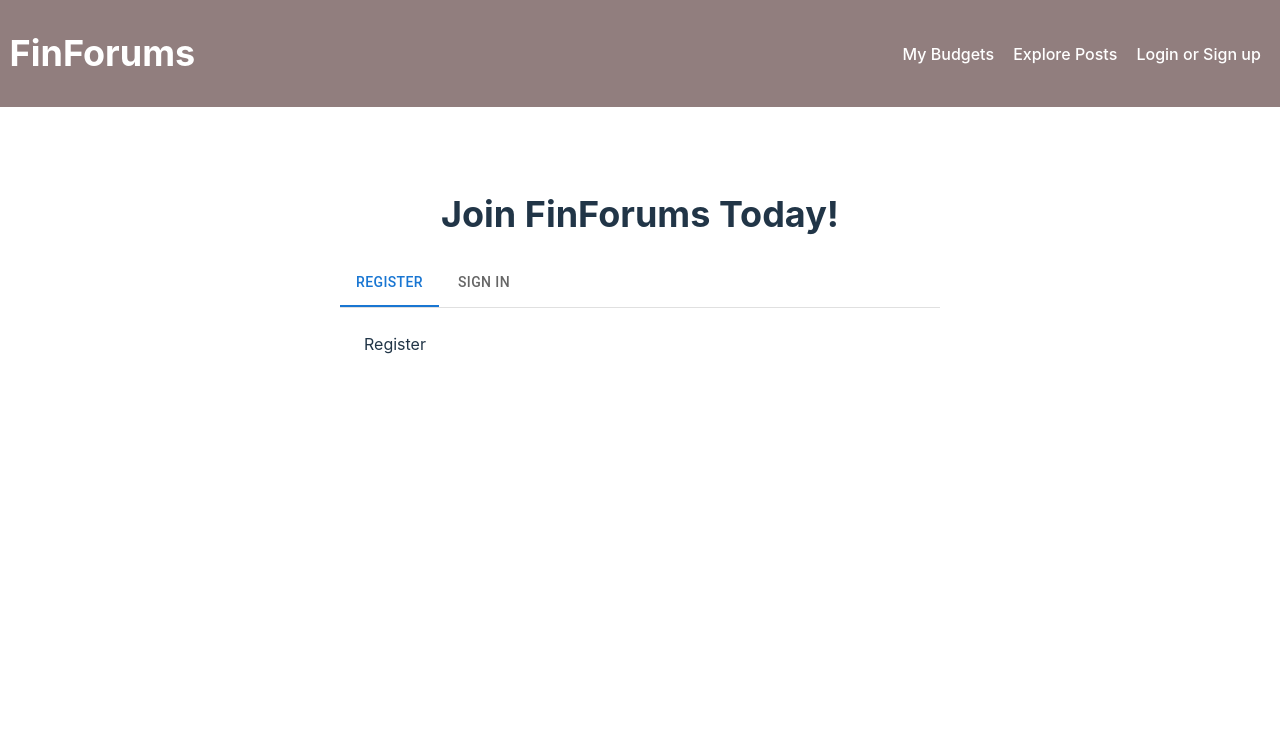
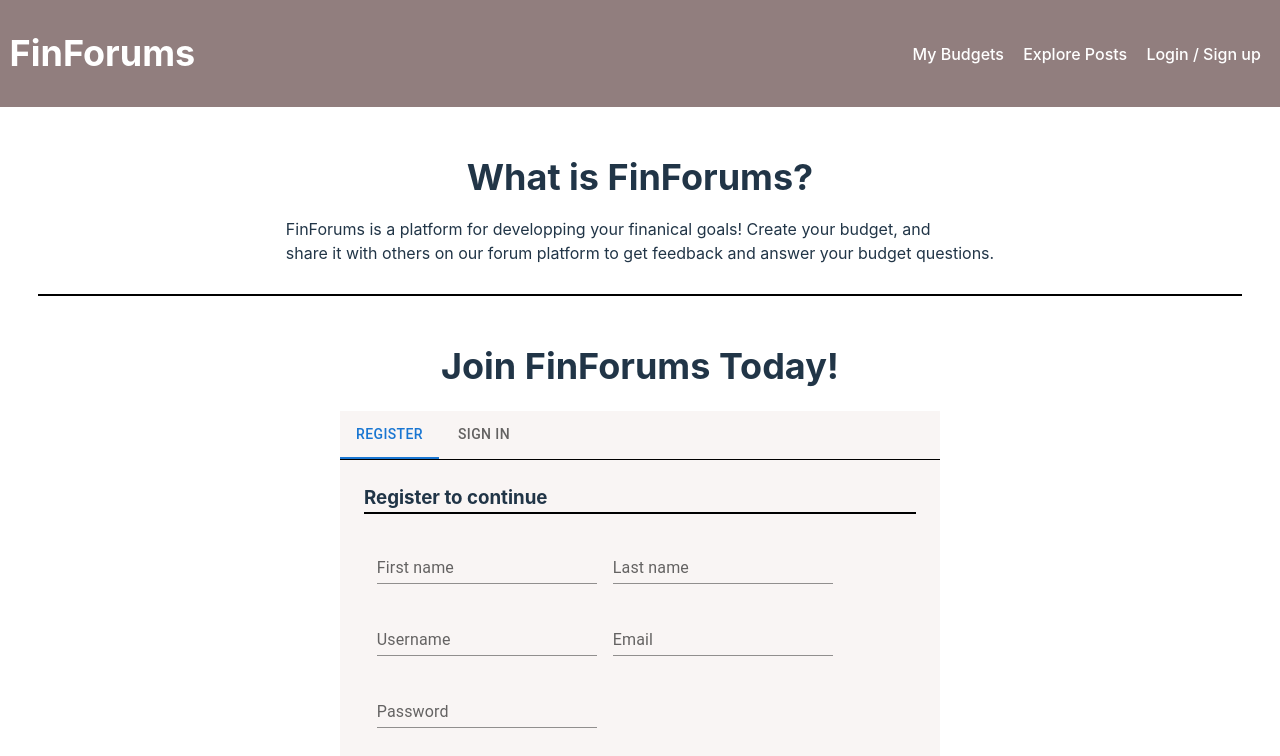
Before and after one commit to eeei3/hackathonsubmission, a React (Vite) app in the folder HTV8_Budgeting_Tool/: page / in a window 1280 px wide. Shown: the top 756 px of the page. Built offline with nearby package versions, Linux system fonts and the light colour scheme.

Commit message:
Added form

```diff
--- a/HTV8_Budgeting_Tool/src/components/Header.jsx
+++ b/HTV8_Budgeting_Tool/src/components/Header.jsx
@@ -11,7 +11,7 @@ function Header(){
     <ul>
         <li className='nav-item'><a href="">My Budgets</a></li>
         <li className='nav-item'><a href="">Explore Posts</a></li>
-        <li className='nav-item'><a href ="">Login or Sign up</a></li>
+        <li className='nav-item'><a href ="">Login / Sign up</a></li>
     </ul>
     </div>
     </div>
--- a/HTV8_Budgeting_Tool/src/components/RegistrationPage.css
+++ b/HTV8_Budgeting_Tool/src/components/RegistrationPage.css
@@ -2,6 +2,26 @@
     display: flex;
     align-items: center;
     flex-direction: column;
-    padding: 2vw;
+    padding: 1vw;
     margin: 3vw;
 }
+
+.form-items{
+    margin: 0.5vw 1vw;
+}
+
+#bottom-bordered-text{
+    border-bottom: 2px solid black;
+}
+
+#info-header{
+    border-bottom: 2px solid black;
+}
+
+#info-header h1 {
+    margin-bottom: 0.25vw;
+}
+
+.tabs-wrapper h1 {
+    margin-top: 0;
+}
--- a/HTV8_Budgeting_Tool/src/components/RegistrationPage.jsx
+++ b/HTV8_Budgeting_Tool/src/components/RegistrationPage.jsx
@@ -1,7 +1,9 @@
 import { Box, Tab } from '@mui/material'
 import { TabContext, TabList, TabPanel } from '@mui/lab'
+import TextField  from '@mui/material/TextField'
 import { useState } from 'react'
 import './RegistrationPage.css'
+
 
 
 function RegistrationPage() {
@@ -11,18 +13,36 @@ function RegistrationPage() {
     }
     return (
         <>
+            <div className='tabs-wrapper' id='info-header'>
+                <h1>What is FinForums?</h1>
+                <p> FinForums is a platform for developping your finanical goals! Create your budget, and <br /> share it with others on our forum platform to get feedback and
+                    answer your budget questions.
+                </p>
+            </div>
             <div className='tabs-wrapper'>
                 <h1>Join FinForums Today!</h1>
-                <Box width={600}>
+                <Box sx={{ width: 600, backgroundColor: '#F9F5F4', }}>
                     <TabContext value={value}>
-                        <Box sx={{ borderBottom: 1, borderColor: 'divider' }}>
+                        <Box sx={{ borderBottom: 1, borderColor: 'black' }}>
                             <TabList aria-label='Tabs Example' onChange={handleChange}>
                                 <Tab label='Register' value='1'></Tab>
                                 <Tab label='Sign in' value='2'></Tab>
                             </TabList>
                         </Box>
-                        <TabPanel value='1'>Register</TabPanel>
-                        <TabPanel value='2'>Sign in</TabPanel>
+                        <TabPanel value='1'>
+                            <h3 id='bottom-bordered-text'>Register to continue</h3>
+                            <Box className='form-items' sx={{ display: 'flex', columnGap: '1em', flexWrap: 'wrap'}}>
+                            <TextField id='register-firstname' label='First name' variant='standard' margin="normal" />
+                            <TextField id='register-lastname' label='Last name' variant='standard' margin="normal" />
+                            <TextField id='register-username' label='Username' variant='standard' margin="normal" />
+                            <TextField id='register-email' label='Email' variant='standard' margin="normal" />
+                            <TextField id='register-password' label='Password' variant='standard' margin="normal" />
+                            </Box>
+                        </TabPanel>
+                        <TabPanel value='2'>
+                            <h3 id='bottom-bordered-text'>Sign in to continue</h3>
+
+                        </TabPanel>
                     </TabContext>
                 </Box>
             </div>
```
